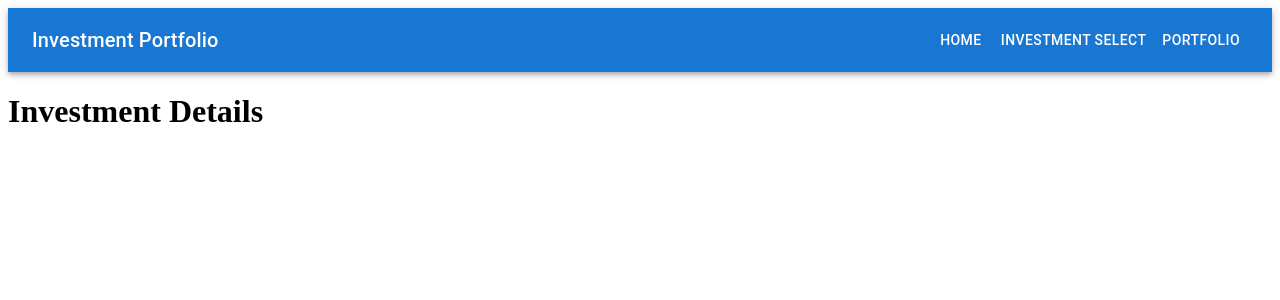
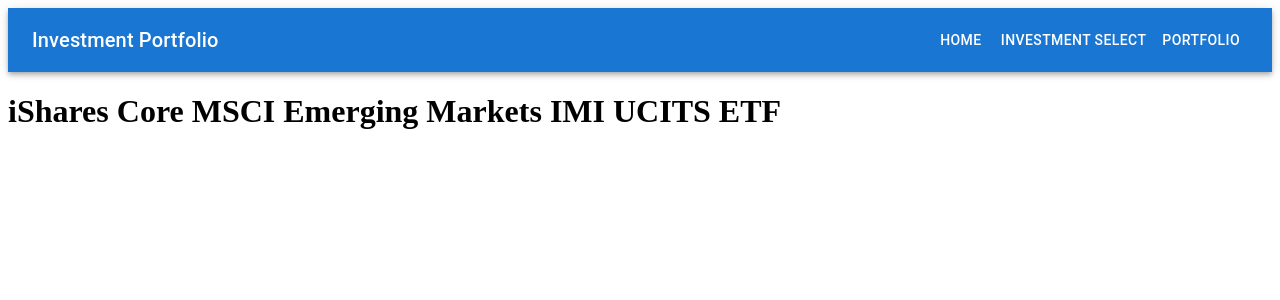
Before and after one commit to jamescr1/LookBack, a React (Vite) app: page /investments/EMIM in a window 1280 px wide. Shown: the top 300 px of the page. Built offline with nearby package versions, Linux system fonts and the light colour scheme.

Commit message:
implementing investment details page; adding userparams and implementing function to display the correct investment to the user

```diff
--- a/src/App.tsx
+++ b/src/App.tsx
@@ -5,6 +5,7 @@
 import InvestmentDetailsPage from './pages/InvestmentDetailsPage';
 import PortfolioPage from './pages/PortfolioPage';
 import Layout from './components/layout/Layout';
+
 
 function App() {
   return (
--- a/src/pages/InvestmentDetailsPage.tsx
+++ b/src/pages/InvestmentDetailsPage.tsx
@@ -1,5 +1,18 @@
+import { useParams } from 'react-router-dom';
+
+import { mockData } from '../data/mockData';
+
 function InvestmentDetailsPage() {
-  return <h1>Investment Details</h1>;
+
+    const { ticker } = useParams();
+
+    const investment = mockData.find(currInvestment => currInvestment.ticker === ticker)
+
+    if(!investment) {
+      return (<h1>Investment not found</h1>)
+    } else {
+      return (<h1>{investment.name}</h1>)
+    }
 }
 
 export default InvestmentDetailsPage;
```
